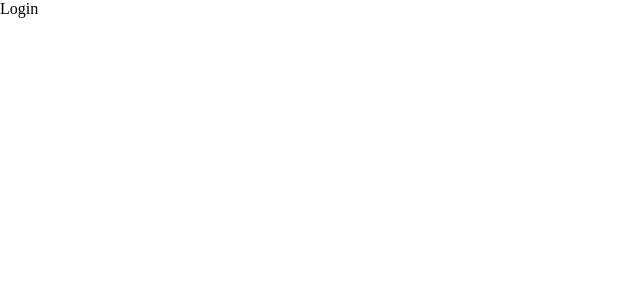
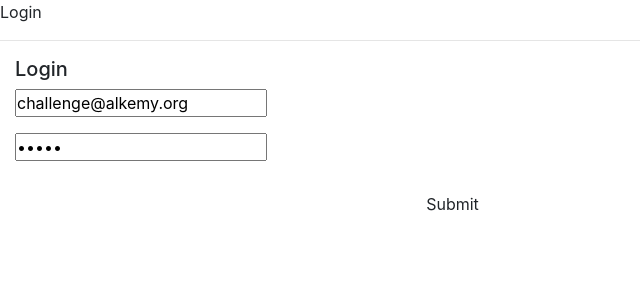
Before and after one commit to manuelservin/alkemy-challenge, a React (Create React App) app in the folder alkemy-challenge/: page /login in a window 1280 px wide. Shown: the top 300 px of the page, without its empty margins (0-640 px from the left). Built offline with nearby package versions, Linux system fonts and the light colour scheme.

Commit message:
implemented login form

```diff
--- a/alkemy-challenge/public/index.html
+++ b/alkemy-challenge/public/index.html
@@ -14,6 +14,12 @@
       manifest.json provides metadata used when your web app is installed on a
       user's mobile device or desktop. See https://developers.google.com/web/fundamentals/web-app-manifest/
     -->
+    <link rel="stylesheet" href="https://cdn.jsdelivr.net/npm/bootstrap@4.5.3/dist/css/bootstrap.min.css" integrity="sha384-TX8t27EcRE3e/ihU7zmQxVncDAy5uIKz4rEkgIXeMed4M0jlfIDPvg6uqKI2xXr2" crossorigin="anonymous">
+    <link rel="stylesheet" href="https://cdnjs.cloudflare.com/ajax/libs/font-awesome/6.0.0/css/all.min.css">
+    <link
+    rel="stylesheet"
+    href="https://cdnjs.cloudflare.com/ajax/libs/animate.css/4.1.1/animate.min.css"
+  />
     <link rel="manifest" href="%PUBLIC_URL%/manifest.json" />
     <!--
       Notice the use of %PUBLIC_URL% in the tags above.
--- /dev/null
+++ b/alkemy-challenge/src/components/LoginForm.js
@@ -0,0 +1,77 @@
+import React, { useContext, useState } from "react";
+import * as Yup from "yup";
+import { Formik, Form, Field, ErrorMessage } from "formik";
+import { AuthContext } from "../context/auth/AuthContext";
+import { startLogin } from "../helpers/helpers";
+import { types } from "../types/types";
+const init = false;
+const LoginForm = () => {
+  const { dispatch } = useContext(AuthContext);
+  const [loading, setLoading] = useState(false);
+  return (
+    <div>
+      {loading && <h3> Loading...</h3>}
+      <Formik
+        initialValues={{ email: "challenge@alkemy.org", password: "react" }}
+        validationSchema={Yup.object({
+          email: Yup.string().email("Email invalido").required("Requerido"),
+          password: Yup.string()
+            .min(2, "Debe contener al menos 2 caracteres")
+            .required("Requerido"),
+        })}
+        onSubmit={(values, { setSubmitting }) => {
+          setLoading(true);
+          startLogin(values).then(({ token }) => {
+            dispatch({
+              type: types.login,
+              payload: { token },
+            });
+          });
+          setSubmitting(false);
+        }}
+      >
+        {({ isSubmitting }) => (
+          <>
+            <div className="form">
+              <Form className="col">
+                <h5 className="form-title">Login</h5>
+                <div className="form-content">
+                  <div className="form-field mb-2">
+                    <Field name="email" type="text" placeHolder="Email" />
+                    <ErrorMessage
+                      name="email"
+                      className="error"
+                      component="div"
+                    />
+                  </div>
+                  <div className="form-field mt-3">
+                    <Field
+                      name="password"
+                      type="password"
+                      placeholder="Password.."
+                    />
+                    <ErrorMessage
+                      name="password"
+                      component="div"
+                      className="error"
+                    />
+                  </div>
+
+                  <button
+                    type="submit"
+                    style={{ width: "70%" }}
+                    className=" btn orange mt-4 mb-3"
+                    disabled={isSubmitting}
+                  >
+                    Submit
+                  </button>
+                </div>
+              </Form>
+            </div>
+          </>
+        )}
+      </Formik>
+    </div>
+  );
+};
+export default LoginForm;
--- /dev/null
+++ b/alkemy-challenge/src/helpers/helpers.js
@@ -0,0 +1,14 @@
+import axios from "axios";
+import { config } from "../config/config";
+import Swal from "sweetalert2";
+export const startLogin = async (data) => {
+  try {
+    const response = await axios.post(
+      "http://challenge-react.alkemy.org/",
+      data
+    );
+    return response.data;
+  } catch (error) {
+    return Swal.fire("Error", "Email or password invalid", "error");
+  }
+};
--- a/alkemy-challenge/src/routes/AppRouter.js
+++ b/alkemy-challenge/src/routes/AppRouter.js
@@ -10,7 +10,6 @@ const AppRouter = () => {
   return (
     <BrowserRouter>
       <Routes>
-        {/** Public Routes */}
         <Route
           path="/login"
           element={
@@ -19,7 +18,6 @@ const AppRouter = () => {
             </PublicRoutes>
           }
         />
-        {/** Private Routes */}
         <Route
           path="/*"
           element={
--- a/alkemy-challenge/src/screens/Login.js
+++ b/alkemy-challenge/src/screens/Login.js
@@ -1,7 +1,14 @@
 import React from "react";
+import LoginForm from "../components/LoginForm";
 
 const Login = () => {
-  return <div>Login</div>;
+  return (
+    <div>
+      Login
+      <hr />
+      <LoginForm />
+    </div>
+  );
 };
 
 export default Login;
```
